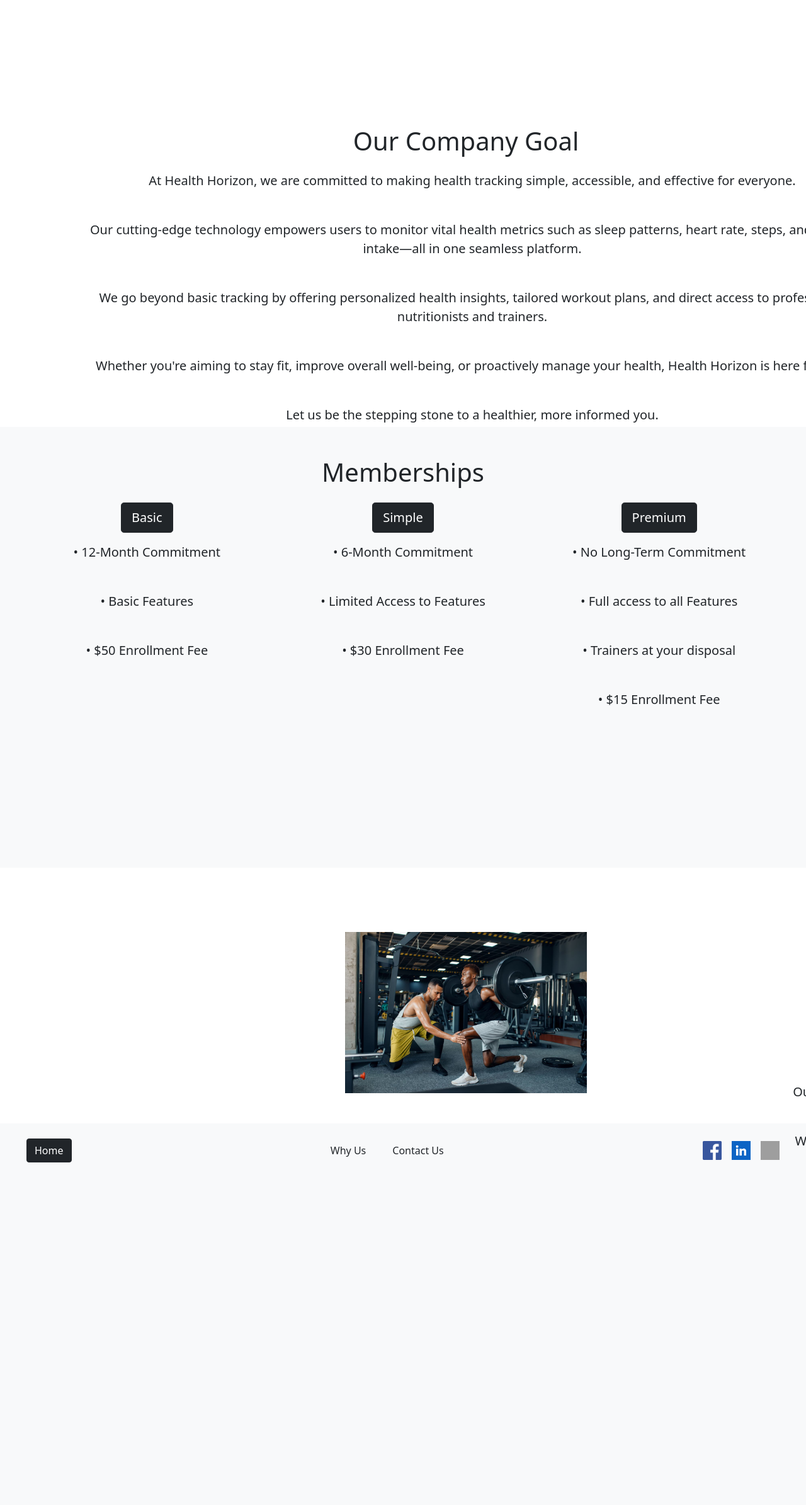
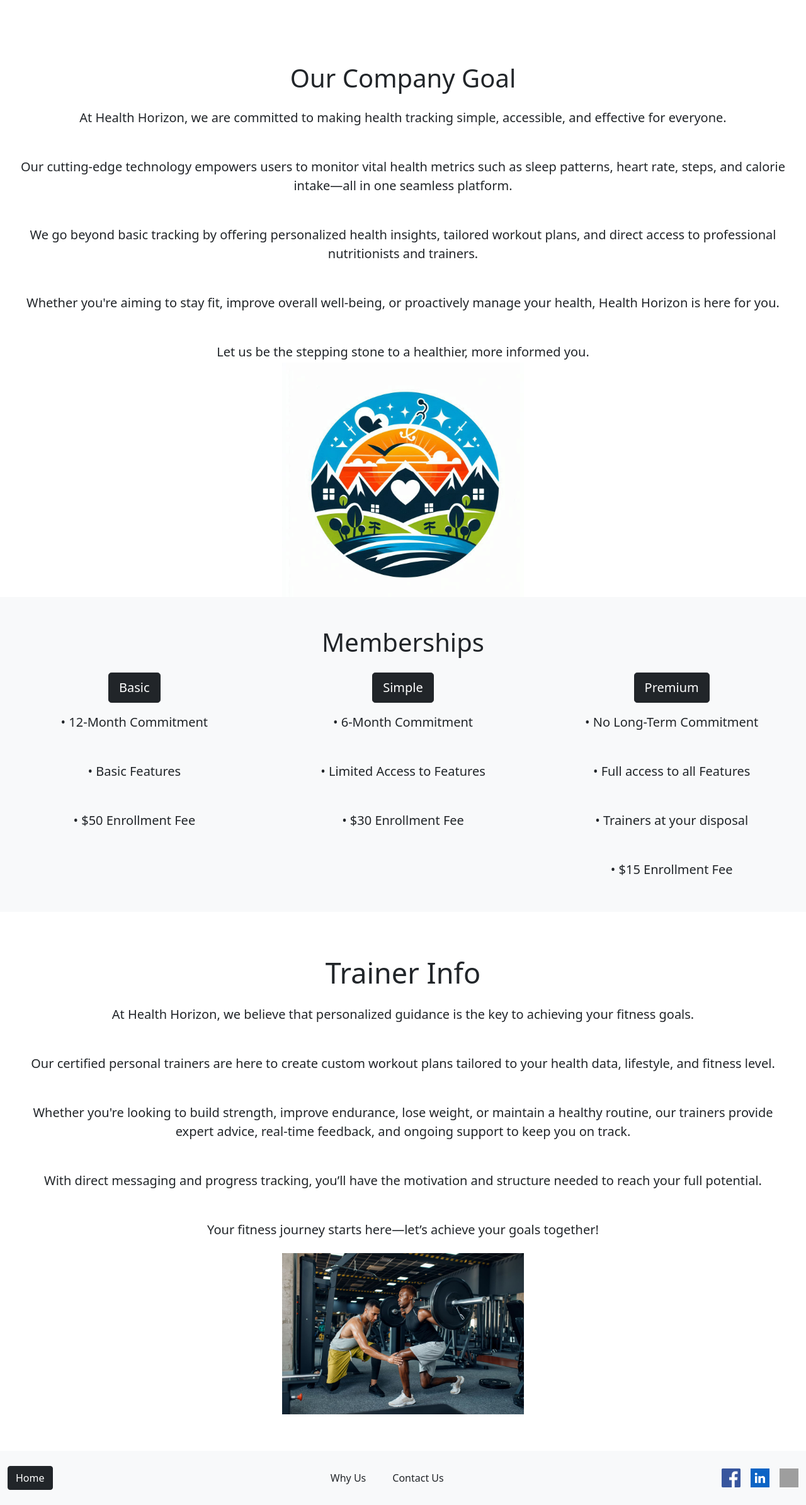
Before and after one commit to mozorjr/CMPSC-390-Group-1-Project, a PHP site: page /main.html in a window 1280 px wide. Shown: the part 56-2446 px from the top of the page at 63% size. Before the commit the page ends 1902 px from the top, so only its background shows below. Run offline with PHP 8.4, Linux system fonts and the light colour scheme; grey boxes are pictures that could not be loaded.

Commit message:
Update styles.css
Updated css to match main page

```diff
--- a/front-end/code/styles.css
+++ b/front-end/code/styles.css
@@ -1,145 +1,44 @@
-body{
-    background-color: rgb(255, 255, 255);
+.block{
+    width: 100%;
 }
+
 .mainText{
     position: relative;
-    top: 200px;
-    left: 100px;
+    top: 100px;
 }
-.move{
+
+.goalText{
     position: relative;
-    top: 200px;
-    left: 110px;
+    top: 100px;
 }
 
 .logoA{
     position: relative;
-    left: 1200px;
-    margin-top: -260px;
+    top: 70px;
 }
 
 .block{
-    background-color: rgba(128, 128, 128, 0.418);
-    padding: 30px;
-    width: 100%;
-    height: 700px;
-    margin-top: 400px;
-}
-
-.basic{
     position: relative;
-    top: 50px;
-    left: 260px;
-}
-
-.simple{
-    position: relative;
-    top: -28px;
-    left: 839px;
-    padding-left: 20px;
-    padding-right: 20px;
-}
-
-.premium{
-    position: relative;
-    top: -106px;
-    left: 1400px;
-}
-
-.plan1{
-    color: rgb(0, 0, 0);
-    position: relative;
-    top: -20px;
-    left: 120px;
-    list-style-type: circle;
-}
-
-.plan2{
-    color: rgb(0, 0, 0);
-    position: relative;
-    top: -330px;
-    left: 693px;
-}
-
-.plan3{
-    color: rgb(0, 0, 0);
-    position: relative;
-    top: -656px;
-    left: 1291px;
+    top: 10px;
+    height: 500px;
 }
 
 .TrainerI{
     position: relative;
-    padding: 5px;
-    top: 150px;
-    left: 1200px;
+    top: 80px;
 }
 
 .trainerText{
     position: relative;
-    padding: 5px;
-    top: 170px;
-    left: 1210px;
+    top: 80px;
 }
 
 .img{
     position: relative;
-    left: 100px;
-    margin-top: -400px;
+    top: 70px;
 }
 
 .foot{
-    background-color: rgba(128, 128, 128, 0.418);
-    padding: 30px;
-    width: 100%;
-    height: 100px;
-    margin-top: -30px;
+    position: relative;
+    top: 80px;
 }
-
-.footLink{
-    color: black;
-    text-decoration: none;
-    margin-top: -30px;
-    transform: translateX(800px);
-}
-
-.c{
-    color: black;
-    text-decoration: none;
-}
-
-
-.IconSize{
-    width: 100px;
-    height: auto;
-}
-
-.contaier{
-    display: flex;
-    gap: 10px;
-}
-.img1{
-    position: relative;
-    transform: translateY(150px);
-    left: 1675px;
-}
-
-.img2{
-    position: relative;
-    transform: translateY(100px);
-    left: 1800px;
-}
-
-.img3{
-    position: relative;
-    transform: translateY(50px);
-    left: 1740px;
-
-}
-
-html, body {
-    margin: 0;
-    padding: 0;
-    width: 100%;
-    overflow-x: hidden;
-}
```
